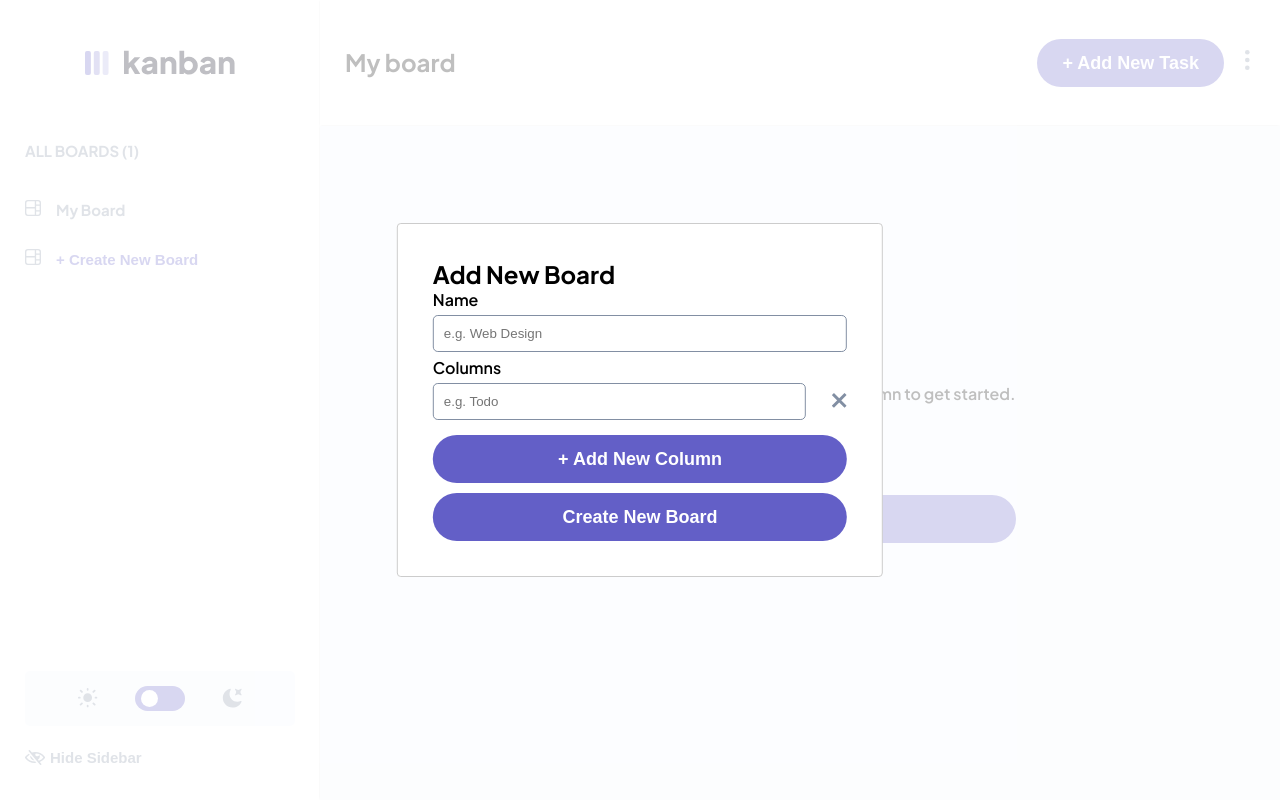
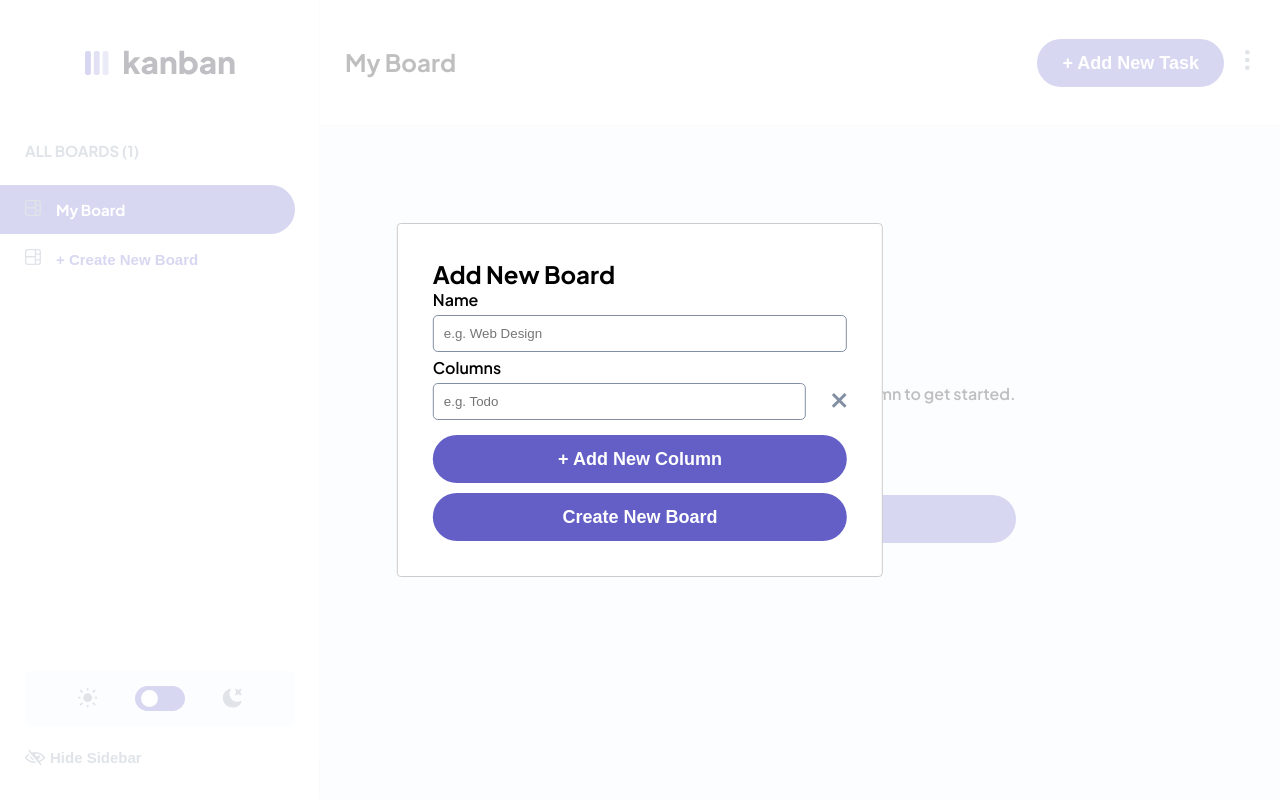
Before and after one commit to Joatancarlos/kanban, a Next.js app: page / in a window 1280 px wide. Both pictures are taken after a click on the button "+ Create New Board". Built offline with nearby package versions, Linux system fonts and the light colour scheme.

Commit message:
aside marcando apenas um board

```diff
--- a/src/app/components/AsideBoards.jsx
+++ b/src/app/components/AsideBoards.jsx
@@ -32,6 +32,7 @@ const AsideBoards = () => {
             <Boards
               key={board.name}
               title={board.name}
+              id={board.id}
             />
           ))}
 
@@ -40,7 +41,12 @@ const AsideBoards = () => {
         className={styles.btnCreateBoard}
         onClick={() => updateModalNewBoard(!modalNewBoard)}
       >
-        <Image src={incoBoard} alt="icon board" width={16} height={16} className={styles.iconBoard} />
+        <Image
+          src={incoBoard}
+          alt="icon board"
+          width={16} height={16}
+          className={styles.iconBoard}
+        />
         + Create New Board
       </button>
     </div>
--- a/src/app/components/BoardFile.jsx
+++ b/src/app/components/BoardFile.jsx
@@ -7,17 +7,24 @@ import styles from '../page.module.css';
 import useStore from '@/zustand/store';
 
 
-const Boards = ({title}) => {
-  const [modalNewBoard, updateActualBoards, updateActualBoardId] = useStore((state) =>
-  [state.modalNewBoard, state.updateActualBoards , state.updateActualBoardId]
+const Boards = ({id, title}) => {
+  const [modalNewBoard, updateActualBoards, actualBoards] = useStore((state) =>
+  [state.modalNewBoard,
+    state.updateActualBoards,
+    state.actualBoards,
+  ]
   );
   const [isActive, setIsActive] = useState(false);
   const [boardLocal, setBoardLocal] = useState([]);
+
   useEffect(() => {
     const boards = getSavedBoards('board');
     if (boards.length !== 0 && boards !== null) {
       try {
         setBoardLocal(boards)
+        if( id === 1) {
+          updateActualBoards(boards[0]);
+        } updateActualBoards(boards[id - 1]);
       } catch (error) {
         console.error('Erro ao fazer parsing JSON:', error);
       }
@@ -26,17 +33,25 @@ const Boards = ({title}) => {
 
   const active = () => {
     setIsActive(!isActive);
-    const actualObj = boardLocal.find((obj) => obj.name === title);
+    const actualObj = boardLocal.find((obj) => obj.id === id);
     updateActualBoards(actualObj);
-    updateActualBoardId(actualObj.id);
   };
+
+  console.log(id);
+  console.log(actualBoards.id);
 
   return (
     <div
     onClick={ active }
-    className={isActive ? styles.boardsActive : styles.boardBtn}>
+    className={id === actualBoards.id ? styles.boardsActive : styles.boardBtn}>
       <h4>
-        <Image src={incoBoard} alt="icon board" width={16} height={16} className={styles.iconBoard} />
+        <Image
+          src={incoBoard}
+          alt="icon board"
+          width={16}
+          height={16}
+          className={styles.iconBoard}
+        />
         {title}
       </h4>
     </div>
--- a/src/app/components/Header.jsx
+++ b/src/app/components/Header.jsx
@@ -28,6 +28,7 @@ export default function Header() {
     };
   }, []);
 
+  // console.log(actualBoards);
 
   return (
     <header className={styles.header}>
--- a/src/app/components/Main.jsx
+++ b/src/app/components/Main.jsx
@@ -9,8 +9,11 @@ import ModalNewBoard from './modals/ModalNewBoard';
 import Columns from './columns/Columns';
 
 export default function Main() {
-  const [isHidden, updateHidden, modalNewBoard, actualBoardId] = useStore((state) => [
-    state.isHidden, state.updateHidden, state.modalNewBoard, state.actualBoardId,
+  const [isHidden, updateHidden, modalNewBoard, actualBoards] = useStore((state) => [
+    state.isHidden,
+    state.updateHidden,
+    state.modalNewBoard,
+    state.actualBoards,
   ]);
   const [boardLocal, setBoardLocal] = useState([]);
   const [columns, setColumns] = useState([]);
@@ -28,11 +31,11 @@ export default function Main() {
 
   useEffect(() => {
     if (boardLocal.length !== 0) {
-      const board = boardLocal.find((board) => board.id === actualBoardId);
+      const board = boardLocal.find((board) => board.id === actualBoards.id);
       const columns = board.columns;
       setColumns(columns);
     }
-  }, [actualBoardId]);
+  }, [actualBoards]);
   return (
     <main className={isHidden ? styles.hiddenMain : styles.main}>
         {columns.length !== 0 ? (
--- a/src/zustand/store.js
+++ b/src/zustand/store.js
@@ -3,12 +3,12 @@ import { create } from 'zustand'
 const useStore = create((set) => ({
   isHidden: false,
   modalNewBoard: false,
-  actualBoardId: 1,
+  // actualBoardId: 1,
   actualBoards: {name: 'My board'},
   updateHidden: (hidden) => set(() => ({ isHidden: hidden })),
   updateModalNewBoard: (modalNewBoard) => set(() => ({ modalNewBoard: modalNewBoard })),
   updateActualBoards: (boards) => set(() => ({ actualBoards: boards })),
-  updateActualBoardId: (id) => set(() => ({ actualBoardId: id })),
+  // updateActualBoardId: (id) => set(() => ({ actualBoardId: id })),
 }))
 
 export default useStore;
```
